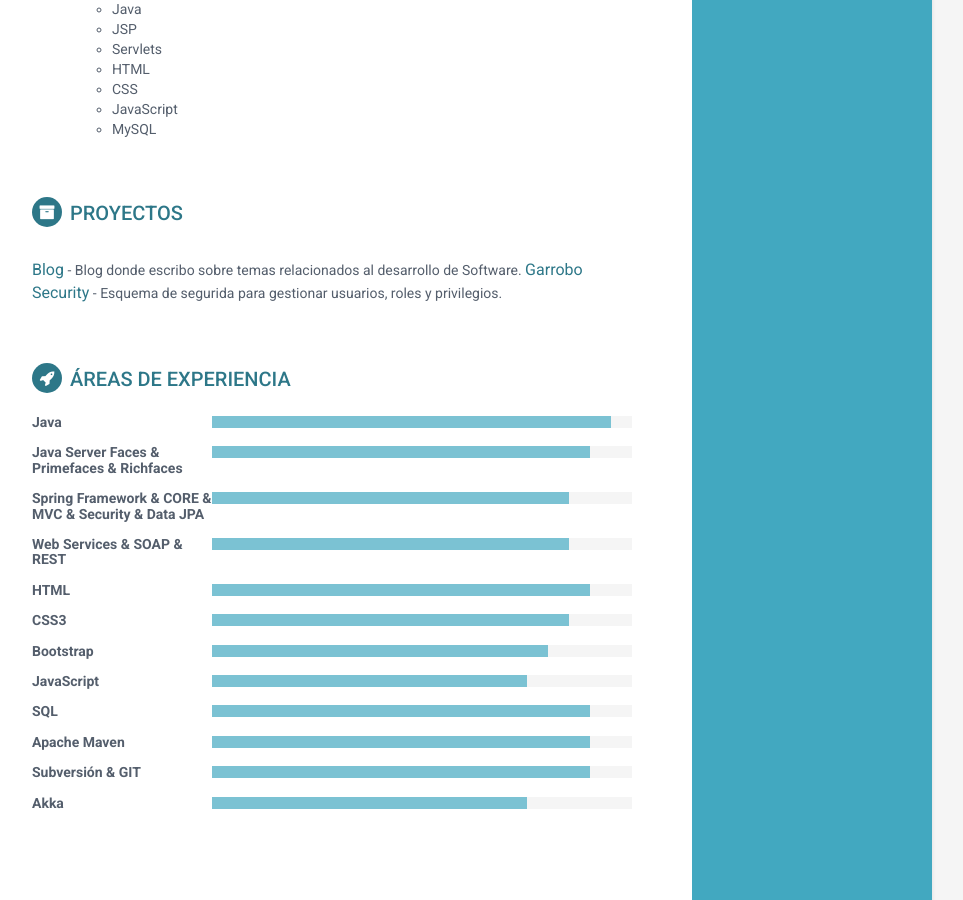
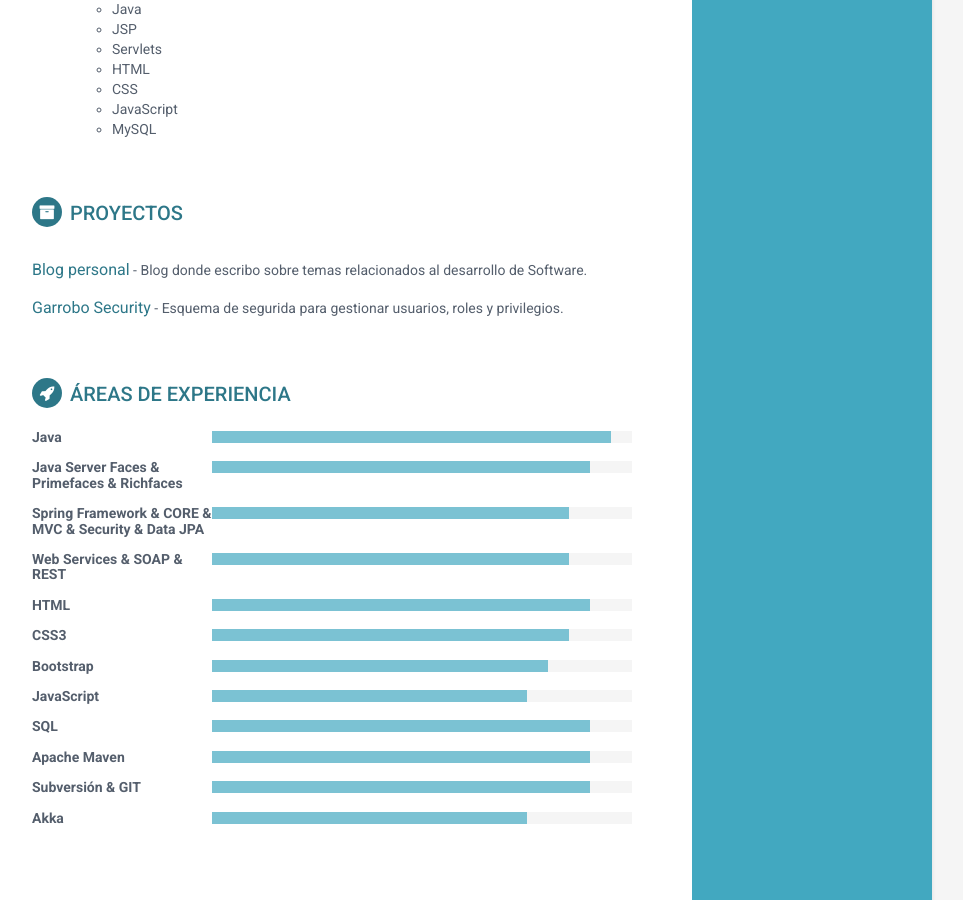
Before and after one commit to jviera/jviera.github.io, a Jekyll site: the page built from index.html, in a window 1280 px wide and 900 px high, scrolled down 1421 px. Shown: the whole window, without its empty margins (188-1151 px from the left). Built offline with Jekyll 4.4.1, drawn with Linux system fonts in a browser that asks for light colours.

Commit message:
Update projects.html

```diff
--- a/_includes/projects.html
+++ b/_includes/projects.html
@@ -4,7 +4,11 @@
         <p></p>
     </div>
     <div class="item">
-        <span class="project-title"><a href="https://jviera.github.io">Blog</a></span> - <span class="project-tagline">Blog donde escribo sobre temas relacionados al desarrollo de Software.</span>
-        <span class="project-title"><a href="https://github.com/jviera/garrobo-security">Garrobo Security</a></span> - <span class="project-tagline">Esquema de segurida para gestionar usuarios, roles y privilegios.</span>
+        <span class="project-title"><a href="https://jviera.github.io">Blog personal</a></span> - <span
+            class="project-tagline">Blog donde escribo sobre temas relacionados al desarrollo de Software.</span>
+    </div>
+    <div class="item">
+        <span class="project-title"><a href="https://github.com/jviera/garrobo-security">Garrobo Security</a></span> -
+        <span class="project-tagline">Esquema de segurida para gestionar usuarios, roles y privilegios.</span>
     </div>
 </section>
```
